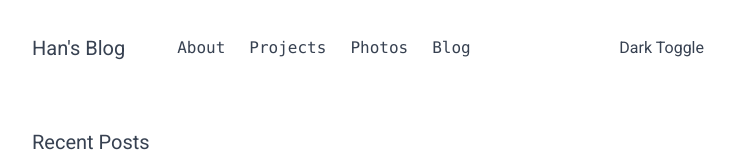
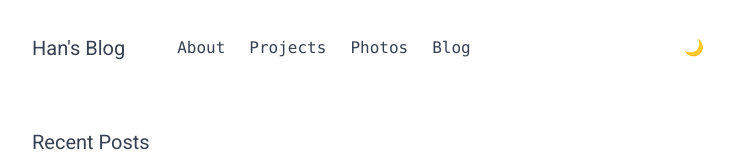
Before and after one commit to hanlee0519-ko/fehanlee_blog, a Next.js app: page /blog in a window 1280 px wide. Shown: the top 160 px of the page, without its empty margins (272-1007 px from the left). Built offline with nearby package versions, Linux system fonts and the light colour scheme.

Commit message:
Adding Dark Mode Toggling with Custom Hook

```diff
--- /dev/null
+++ b/src/components/dark-mode.tsx
@@ -0,0 +1,14 @@
+"use client";
+
+import useDarkMode from "@/hooks/use-dark-mode";
+
+const MODE_ICONS = {
+  dark: "🌙",
+  light: "🌞",
+};
+
+export default function DarkMode() {
+  const { theme, toggleTheme } = useDarkMode();
+
+  return <button onClick={toggleTheme}>{MODE_ICONS[theme]}</button>;
+}
--- a/src/components/header.tsx
+++ b/src/components/header.tsx
@@ -1,5 +1,6 @@
 import Link from "next/link";
 import Navigation from "./navigation";
+import DarkMode from "./dark-mode";
 
 export default function Header() {
   return (
@@ -12,7 +13,9 @@ export default function Header() {
         </article>
         <Navigation />
       </div>
-      <article>Dark Toggle</article>
+      <article>
+        <DarkMode />
+      </article>
     </header>
   );
 }
--- /dev/null
+++ b/src/hooks/use-dark-mode.ts
@@ -0,0 +1,21 @@
+import { useState } from "react";
+
+type Theme = "dark" | "light";
+
+const useDarkMode = () => {
+  const [theme, setTheme] = useState<Theme>("dark");
+
+  const setAndSaveTheme = (theme: Theme) => {
+    setTheme(theme);
+    document.documentElement.classList.remove("dark", "light");
+    document.documentElement.classList.add(theme);
+  };
+
+  const toggleTheme = () => {
+    setAndSaveTheme(theme === "dark" ? "light" : "dark");
+  };
+
+  return { theme, toggleTheme };
+};
+
+export default useDarkMode;
--- a/tailwind.config.ts
+++ b/tailwind.config.ts
@@ -2,6 +2,7 @@ import type { Config } from "tailwindcss";
 import typography from "@tailwindcss/typography";
 
 export default {
+  darkMode: "class",
   content: [
     "./src/pages/**/*.{js,ts,jsx,tsx,mdx}",
     "./src/components/**/*.{js,ts,jsx,tsx,mdx}",
```
